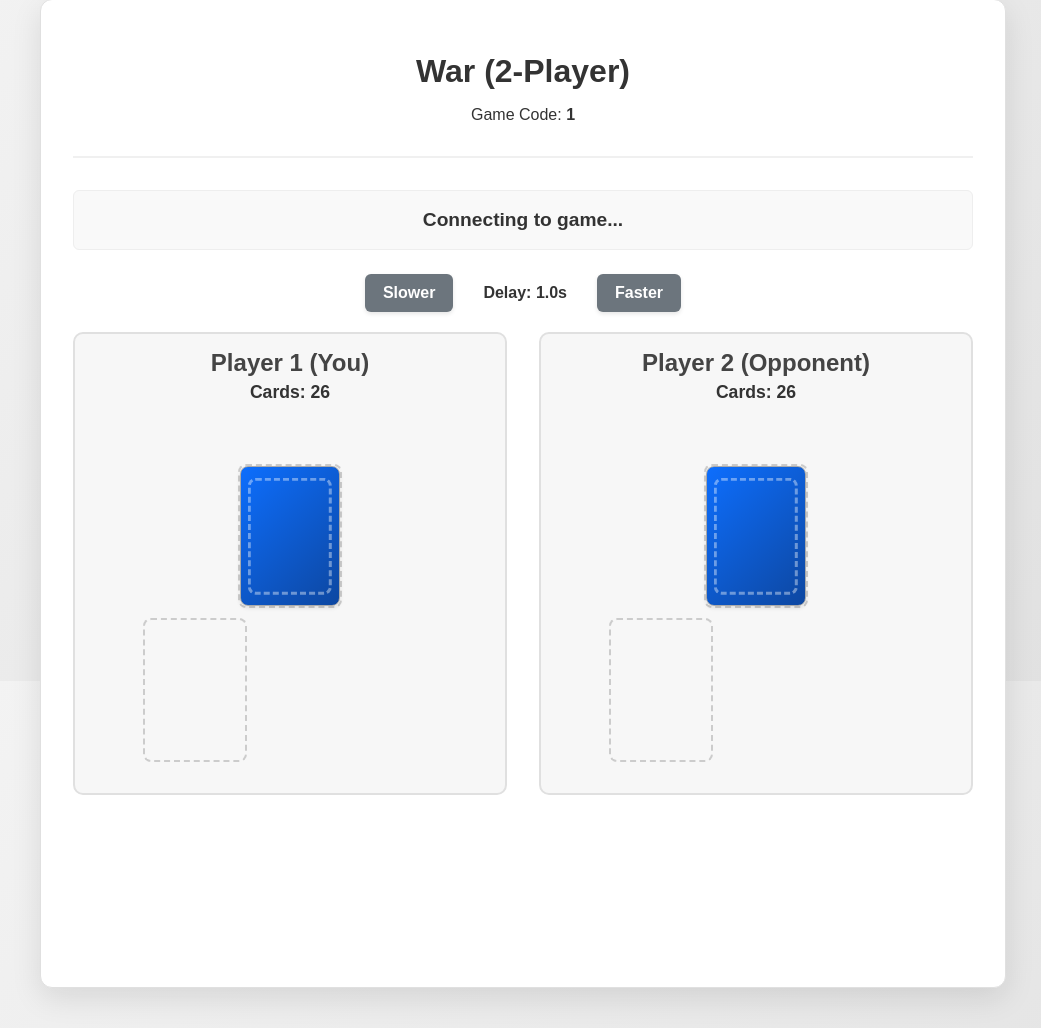
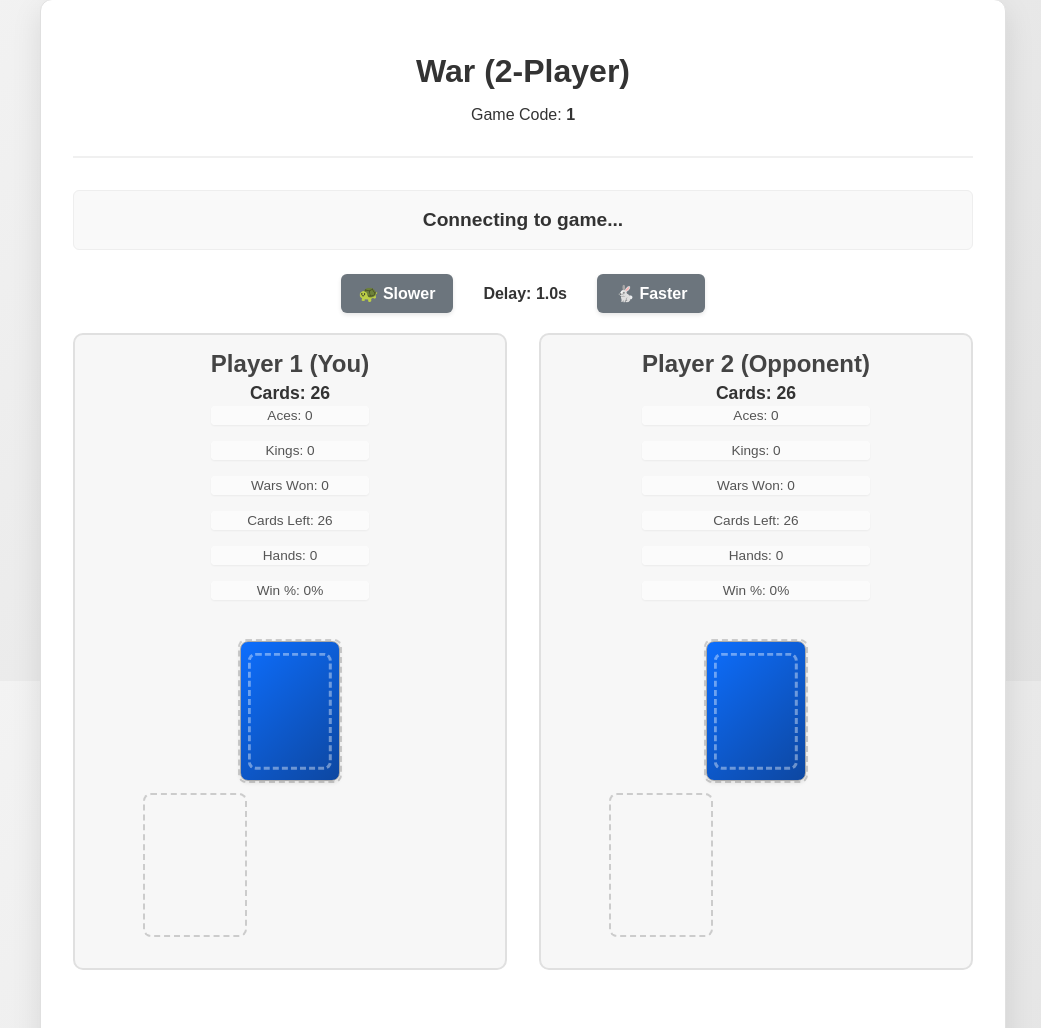
Before and after one commit to wescoup/wescoup-website, a Flask app: page /war/game/1 in a window 1280 px wide. Shown: the part 119-1147 px from the top of the page, without its empty margins (117-1158 px from the left). Run offline with Flask 2, Linux system fonts and the light colour scheme; some libraries are stand-ins or nearby versions.

Commit message:
Update war_multiplayer.html

```diff
--- a/templates/games/war_multiplayer.html
+++ b/templates/games/war_multiplayer.html
@@ -14,24 +14,32 @@
     </div>
 
     <div class="game-controls">
-        <button id="speed-down-btn" class="btn btn-secondary" title="Slower (Increase Delay)">Slower</button>
+        <button id="speed-down-btn" class="btn btn-secondary" title="Slower (Increase Delay)">🐢 Slower</button>
         <span id="speed-display" style="font-weight: bold; margin: 0 15px;">Delay: 1.0s</span>
-        <button id="speed-up-btn" class="btn btn-secondary" title="Faster (Decrease Delay)">Faster</button>
+        <button id="speed-up-btn" class="btn btn-secondary" title="Faster (Decrease Delay)">🐇 Faster</button>
     </div>
 
-    <div class="game-start-controls" style="display: flex; justify-content: center; margin-top: 20px;">
-      <button id="start-game-btn" class="btn btn-primary btn-lg" style="display: none;">
-        Start Game
-      </button>
+    <div class="game-start-controls" style="text-align: center; margin-top: 20px;">
+        <button id="start-game-btn" class="btn btn-primary btn-lg" style="display: none;">
+            Start Game
+        </button>
     </div>
-
 
     <div class="game-board">
         <div id="player-0-area" class="player-area">
             <div class="player-info">
                 <h2 id="player-0-name">Player 1 (You)</h2>
                 <div class="card-count" id="player-0-count">Cards: 26</div>
+
+                <div class="stats-grid">
+                    <div class="stat-item">Aces: <span id="player-0-aces">0</span></div>
+                    <div class="stat-item">Kings: <span id="player-0-kings">0</span></div>
+                    <div class="stat-item">Wars Won: <span id="player-0-wars-won">0</span></div>
+                    <div class="stat-item">Cards Left: <span id="player-0-recycle">26</span></div>
+                    <div class="stat-item">Hands: <span id="player-0-hands-won">0</span></div>
+                    <div class="stat-item">Win %: <span id="player-0-win-pct">0</span>%</div>
                 </div>
+            </div>
             <div class="deck-pile">
                 <div class="card-pile">
                     <div class="card card-back"></div>
@@ -49,7 +57,16 @@
              <div class="player-info">
                 <h2 id="player-1-name">Player 2 (Opponent)</h2>
                 <div class="card-count" id="player-1-count">Cards: 26</div>
+
+                <div class="stats-grid">
+                    <div class="stat-item">Aces: <span id="player-1-aces">0</span></div>
+                    <div class="stat-item">Kings: <span id="player-1-kings">0</span></div>
+                    <div class="stat-item">Wars Won: <span id="player-1-wars-won">0</span></div>
+                    <div class="stat-item">Cards Left: <span id="player-1-recycle">26</span></div>
+                    <div class="stat-item">Hands: <span id="player-1-hands-won">0</span></div>
+                    <div class="stat-item">Win %: <span id="player-1-win-pct">0</span>%</div>
                 </div>
+            </div>
             <div class="deck-pile">
                 <div class="card-pile">
                     <div class="card card-back"></div>
```
